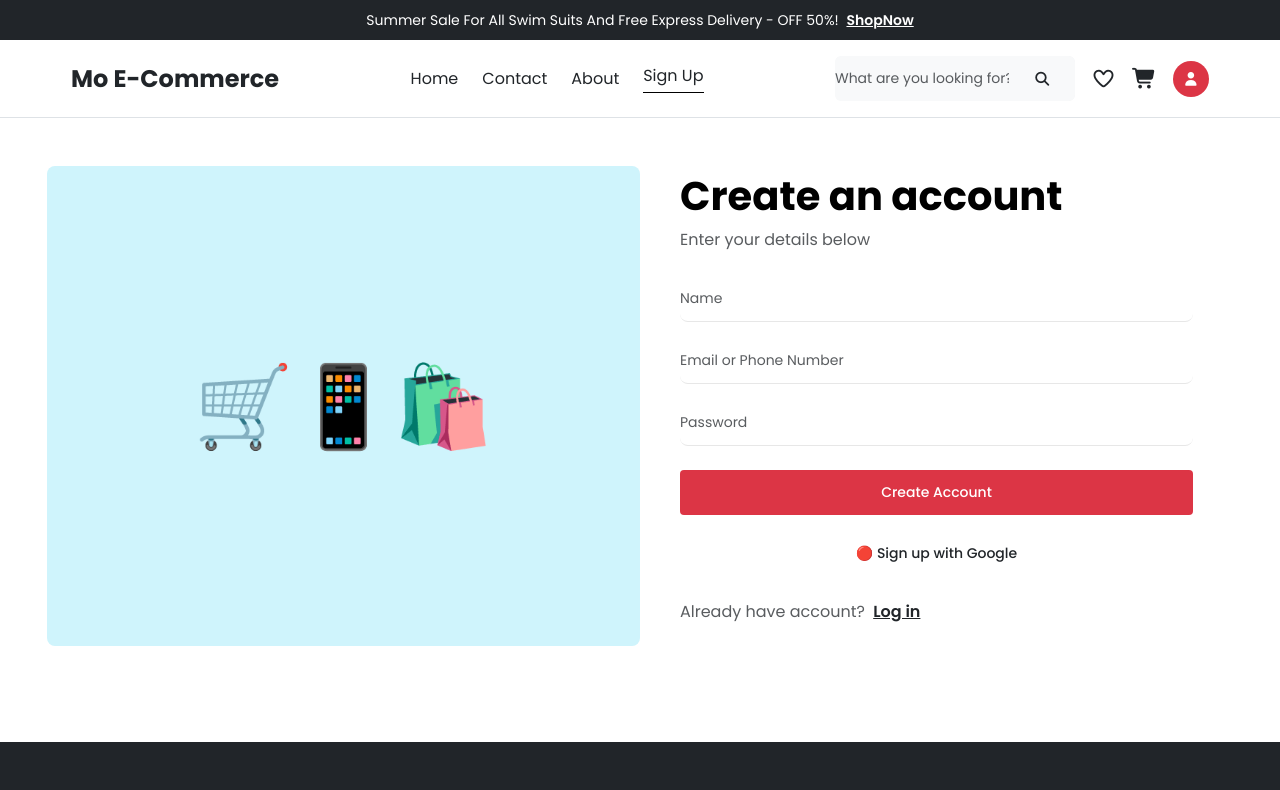
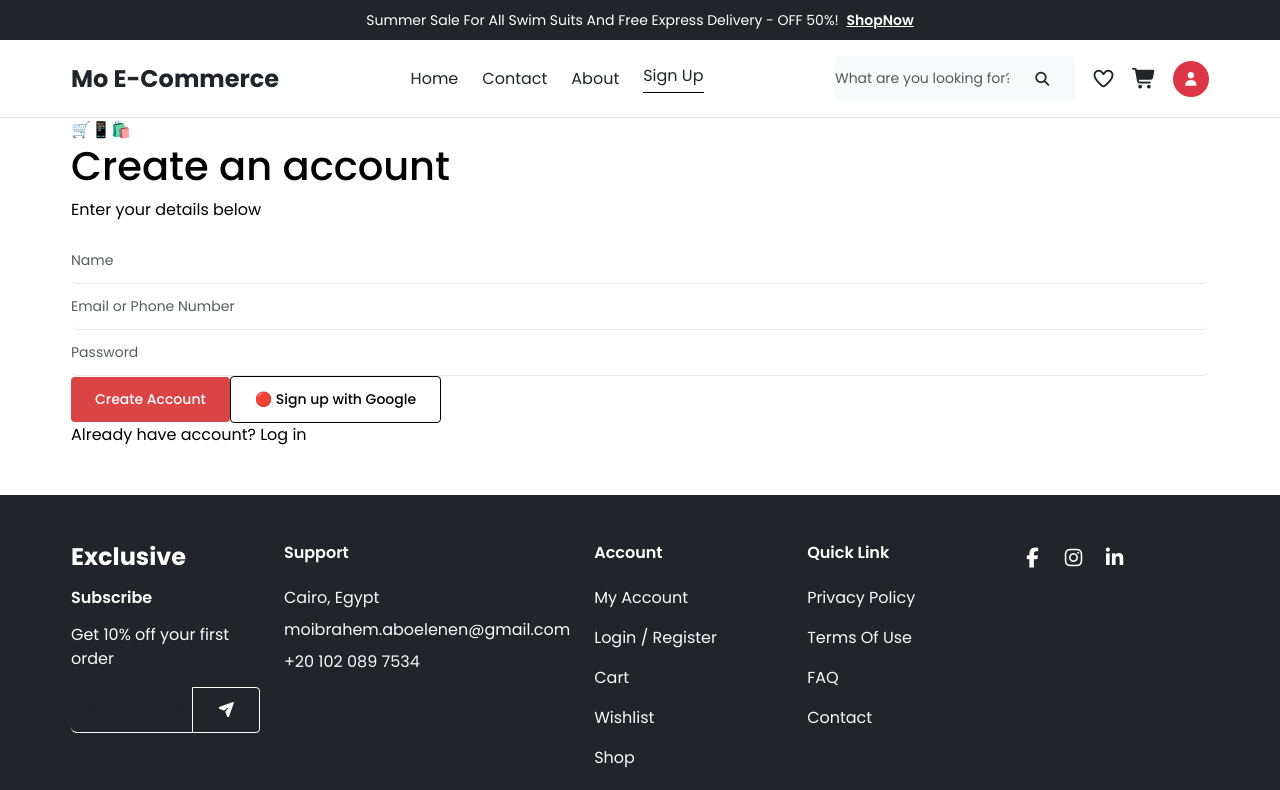
Before and after one commit to MohamedIbrahem99999/E-Commerce, an Angular app: page /signup in a window 1280 px wide. Shown: the top 790 px of the page. Built offline with nearby package versions, Linux system fonts and the light colour scheme.

Commit message:
Update signup.component.html

```diff
--- a/src/app/pages/signup/signup.component.html
+++ b/src/app/pages/signup/signup.component.html
@@ -1,56 +1,26 @@
+<div class="container auth-layout">
+  <div class="auth-image">
+    <div class="graphic">🛒📱🛍️</div>
+  </div>
 
-<div class="container py-5">
-  <div class="row align-items-center g-4 g-lg-5">
+  <div class="auth-form">
+    <h1>Create an account</h1>
+    <p>Enter your details below</p>
 
-    <!-- Left Column: Image / Graphic -->
-    <div class="col-12 col-md-6 d-none d-md-flex align-items-center justify-content-center bg-info-subtle rounded-3 min-vh-50" style="min-height: 480px;">
-      <div class="display-1">🛒📱🛍️</div>
-    </div>
+    <form [formGroup]="form" (ngSubmit)="submit()">
+      <input class="form-control" placeholder="Name" formControlName="name" />
+      <div class="err" *ngIf="submitted && form.get('name')?.invalid">Name is required</div>
 
-    <!-- Right Column: Form -->
-    <div class="col-12 col-md-6">
-      <div class="w-100 style-form-wrapper px-md-3">
-        <h1 class="fw-bold mb-2">Create an account</h1>
-        <p class="text-muted mb-4">Enter your details below</p>
+      <input class="form-control" placeholder="Email or Phone Number" formControlName="identifier" />
+      <div class="err" *ngIf="submitted && form.get('identifier')?.invalid">This field is required</div>
 
-        <form [formGroup]="form" (ngSubmit)="submit()" class="d-flex flex-column gap-3">
+      <input class="form-control" type="password" placeholder="Password" formControlName="password" />
+      <div class="err" *ngIf="submitted && form.get('password')?.invalid">Minimum 6 characters</div>
 
-          <div>
-            <input class="form-control form-control-lg" placeholder="Name" formControlName="name" />
-            <div class="text-danger small mt-1" *ngIf="submitted && form.get('name')?.invalid">
-              Name is required
-            </div>
-          </div>
+      <button class="btn btn-primary full" type="submit">Create Account</button>
+      <button class="btn btn-outline full" type="button">🔴 Sign up with Google</button>
+    </form>
 
-          <div>
-            <input class="form-control form-control-lg" placeholder="Email or Phone Number" formControlName="identifier" />
-            <div class="text-danger small mt-1" *ngIf="submitted && form.get('identifier')?.invalid">
-              This field is required
-            </div>
-          </div>
-
-          <div>
-            <input class="form-control form-control-lg" type="password" placeholder="Password" formControlName="password" />
-            <div class="text-danger small mt-1" *ngIf="submitted && form.get('password')?.invalid">
-              Minimum 6 characters
-            </div>
-          </div>
-
-          <button class="btn btn-danger btn-lg w-100 mt-2" type="submit">
-            Create Account
-          </button>
-
-          <button class="btn btn-outline-dark btn-lg w-100" type="button">
-            🔴 Sign up with Google
-          </button>
-        </form>
-
-        <p class="text-muted mt-4 text-center text-md-start">
-          Already have account?
-          <a routerLink="/login" class="text-dark fw-semibold text-decoration-underline ms-1">Log in</a>
-        </p>
-      </div>
-    </div>
-
+    <p class="switch">Already have account? <a routerLink="/login">Log in</a></p>
   </div>
 </div>
```
